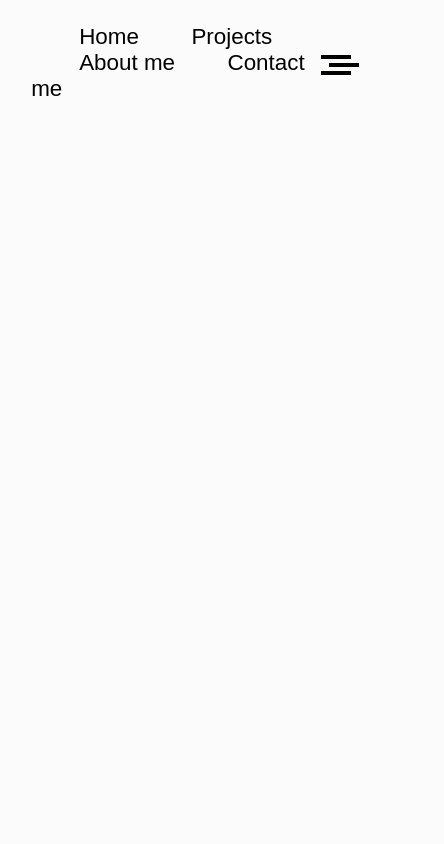
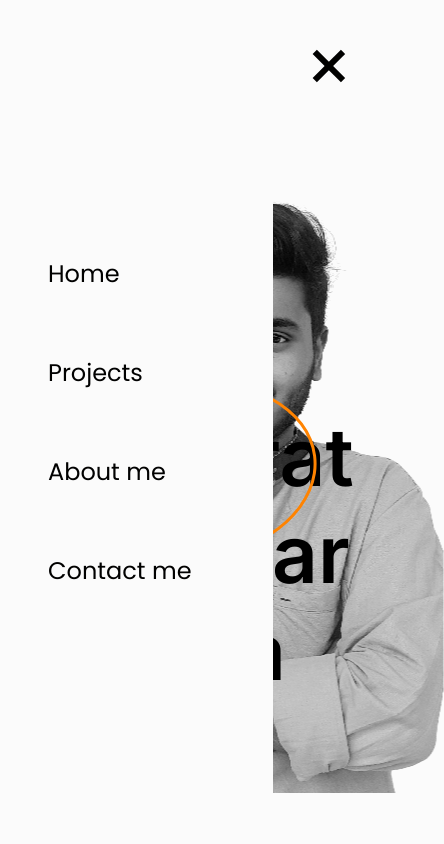
Before and after one commit to subrat611/Portfolio, a plain HTML site: page html/index.html in a window 390 px wide. Both pictures are taken after a click on the element 335 px from the left and 56 px from the top of the page. Shown: the top 844 px of the page, 444 px wide, since content can reach past the window. Drawn offline with Linux system fonts and the light colour scheme.

Commit message:
till about section done(not responsive properly)

```diff
--- a/css/style.css
+++ b/css/style.css
@@ -1,6 +1,10 @@
 :root {
     --bg-color: #FBFBFB;
     --navlink-color: #010100;
+    --border-color: #FF8300;
+    --scroll-bar-color: #E66912;
+    --title-font: 'Inter',sans-serif;
+    --paragraph-font: 'Roboto',sans-serif;
 }
 
 *,
@@ -11,37 +15,68 @@
     box-sizing: border-box;
 }
 
+html {
+    scroll-behavior: smooth;
+}
 body {
     background-color: var(--bg-color);
+
 }
-
 a {
     text-decoration: none;
 }
 
+body *::selection {
+    color: var(--bg-color);
+    background: var(--navlink-color);
+}
+
+/* scroll bar */
+body::-webkit-scrollbar-track {
+    box-shadow: inset 0 0 6px rgba(0, 0, 0, 0.3);
+    -webkit-box-shadow: inset 0 0 6px rgba(0, 0, 0, 0.3);
+    /* border-radius: 10px; */
+    background-color: #F5F5F5;
+}
+
+body::-webkit-scrollbar {
+    width: 7px;
+    background-color: #F5F5F5;
+}
+
+body::-webkit-scrollbar-thumb {
+    border-radius: 7px;
+    box-shadow: inset 0 0 6px rgba(0, 0, 0, .3);
+    -webkit-box-shadow: inset 0 0 6px rgba(0, 0, 0, .3);
+    background-color: var(--scroll-bar-color);
+}
+
+
 .main-container header {
+    height: 90px;
     display: flex;
     justify-content: space-between;
     align-items: center;
-    padding: 2% 8%;
+    padding: 4rem 3rem;
+    position: relative;
 }
 
 .main-container nav {
+    max-width: 100%;
     padding: 1rem 0;
     font-family: Poppins, sans-serif;
 }
-
 .main-container nav a {
-    margin-left: 3rem;
+    margin-left: 2.5rem;
     color: var(--navlink-color);
-    font-size: 1.4rem;
+    font-size: 26px;
     position: relative;
 }
 .main-container nav a::after {
     content: "";
     position: absolute;
     left: 0;
-    top: 1.8rem;
+    top: 1.9rem;
     width: 0;
     height: 2px;
     background-color: #010100;
@@ -51,13 +86,159 @@ a {
     width: 100%;
 }
 
-.main-container .hamburger > div{
-    width: 30px;
-    height: 4px;
+.main-container .mob-menu {
+    position: absolute;
+    top: 0;
+    left: 0;
+    width: 70%;
+    height: 100vh;
+    display: flex;
+    flex-direction: column;
+    justify-content: center;
+    align-items: flex-start;
+    background-color: var(--bg-color);
+    transform: translateX(-50%) scale(100%);
+    opacity: 0;
+    pointer-events: none;
+    transition: transform 500ms, opacity 500ms;
+    z-index: 100;
+}
+.mob-menu a{
+    padding: 2rem 3rem;
+    color: var(--navlink-color);
+    font-size: 1.5rem;
+    font-family: 'Poppins',sans-serif;
+}
+.main-container .hamburger div{
+    opacity: 0;
+    width: 35px;
+    height: 5.5px;
     margin-top: 4px;
     background-color: #010100;
     cursor: pointer;
+    transition: all 500ms;
 }
+
 .hamburger > div:nth-child(2) {
     margin-left: 0.5rem;
 }
+.hamburger.active div:nth-child(2) {
+    transform: scale(-10%);
+    opacity: 0;
+}
+.hamburger.active div:nth-child(1) {
+    width: 40px;
+    height: 6px;
+    transform: rotateZ(45deg) translate(35%);
+}
+.hamburger.active div:nth-child(3) {
+    width: 40px;
+    height: 6px;
+    transform: rotateZ(-45deg) translate(35%);
+}
+
+
+/* Hero Section */
+.hero-section {
+    width: 100%;
+    height: 700px;
+    position: relative;
+}
+.hero-section .hero__image img {
+    position: absolute;
+    top: 10%;
+    left: 60%;
+    transform: translate(-50%);
+    filter: grayscale(100%);
+    -webkit-filter: grayscale(100%); /* Safari 6.0 - 9.0 */
+    pointer-events: none;
+}
+.hero__title {
+    position: absolute;
+    top: 40%;
+    left: 25%;
+}
+.title__name {
+    position: relative;
+    font-size: 5rem;
+    font-family: 'Inter', sans-serif;
+    font-weight: 600;
+}
+.title__name::before {
+    content: "";
+    position: absolute;
+    top: -9%;
+    left: -10%;
+    width: 85%;
+    height: 61%;
+    border: 3px solid var(--border-color);
+    border-radius: 60%;
+    transform: rotate(-7deg);
+}
+
+
+/* About section */
+.about-section {
+    width: 100%;
+    height: 800px;
+    display: flex;
+    justify-content: space-around;
+    align-items: center;
+}
+.about-section h1 {
+    font-family: var(--title-font);
+    font-size: 5rem;
+}
+.about-section p {
+    text-align: center;
+    width: 50%;
+    font-size: 1.2rem;
+    font-family: var(--paragraph-font);
+    font-weight: 400;
+}
+
+
+@media(max-width: 996px) {
+    .main-container nav {
+        opacity: 0;
+    }
+    .main-container .hamburger div {
+        opacity: 1;
+    }
+    .mob-menu.active {
+        transform: scale(100%);
+        opacity: 1;
+        pointer-events: all;
+    }
+}
+
+@media(max-width: 360px) {
+    .hero-section .hero__image img {
+        overflow: hidden;
+        height: 450px;
+        top: 10%;
+        left: 70%;
+    }
+    .hero__title {
+        position: absolute;
+        top: 40%;
+        left: 11%;
+    }
+    .title__name {
+        font-size: 2.5rem;
+    }
+    .about-section {
+        width: 100%;
+        height: 400px;
+        flex-direction: column;
+        /* justify-content: center; */
+        align-items: center;
+    }
+    .about-section h1 {
+        font-size: 2.5rem;
+    }
+    .about-section p {
+        padding: 0 2%;
+        width: 85%;
+    }
+}
--- a/html/index.html
+++ b/html/index.html
@@ -1,14 +1,22 @@
 <!DOCTYPE html>
 <html lang="en">
   <head>
-    <meta charset="UTF-8">
-    <meta http-equiv="X-UA-Compatible" content="IE=edge">
-    <meta name="viewport" content="width=device-width, initial-scale=1.0">
+    <meta charset="UTF-8" />
+    <meta http-equiv="X-UA-Compatible" content="IE=edge" />
+    <meta name="viewport" content="width=device-width, initial-scale=1.0" />
     <title>subrat jena</title>
-    <link rel="stylesheet" href="../css/style.css">
+    <link rel="stylesheet" href="../css/style.css" />
+    <!-- google fonts -->
+    <link rel="preconnect" href="https://fonts.googleapis.com" />
+    <link rel="preconnect" href="https://fonts.gstatic.com" crossorigin />
+    <link
+      href="https://fonts.googleapis.com/css2?family=Inter:wght@600&family=Poppins:wght@400;500&family=Roboto:wght@400&display=swap"
+      rel="stylesheet"
+    />
   </head>
   <body>
     <div class="main-container">
+      <!-- Header section -->
       <header>
         <nav>
           <a href="#">Home</a>
@@ -21,7 +29,34 @@
           <div></div>
           <div></div>
         </div>
+        <div class="mob-menu">
+          <a href="#">Home</a>
+          <a href="#">Projects</a>
+          <a href="#">About me</a>
+          <a href="#">Contact me</a>
+        </div>
       </header>
+
+      <!-- Hero section -->
+      <div class="hero-section">
+        <div class="hero__image">
+          <img src="../images/subrat.png" alt="subrat picture" />
+          <div class="hero__title">
+            <h1 class="title__name">
+              Subrat <br />
+              Kumar Jena
+            </h1>
           </div>
+        </div>
+      </div>
+    </div>
+
+    <!-- About section -->
+    <div class="about-section">
+      <h1>About Me</h1>
+      <p>Lorem ipsum dolor sit amet consectetur adipisicing elit. Praesentium sit magni aliquam totam enim velit, accusamus provident veritatis! Vero consectetur vitae dolores iste nemo officiis veniam ab perspiciatis atque natus.</p>
+    </div>
+
+    <script src="../scripts/script.js"></script>
   </body>
 </html>
--- a/scripts/script.js
+++ b/scripts/script.js
@@ -0,0 +1,6 @@
+const hambar = document.querySelector('.hamburger');
+const mob_menu = document.querySelector('.mob-menu');
+hambar.addEventListener('click',()=>{
+    hambar.classList.toggle('active');
+    mob_menu.classList.toggle('active');
+})
```
Also changed, not shown: images/subrat.png (added). Lines whose indentation alone changed are shown as unchanged.
